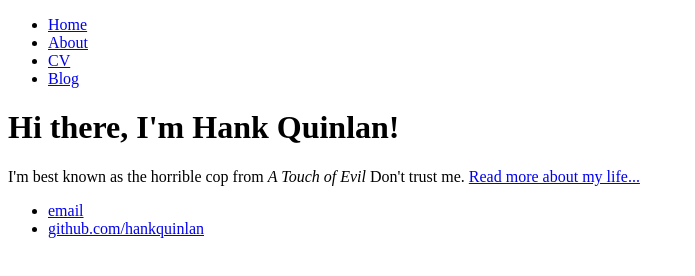
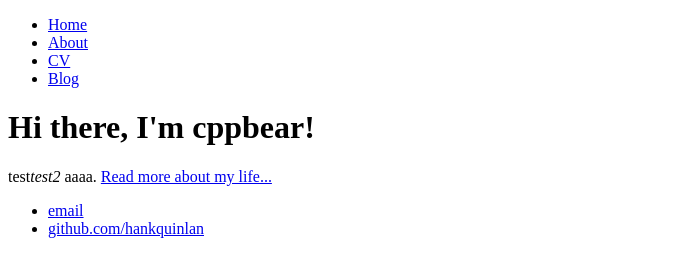
Before and after one commit to cppcbear/cppcbear.github.io, a plain HTML site: page index.html in a window 1280 px wide. Shown: the whole page, without its empty margins (0-695 px from the left). Drawn offline with Linux system fonts and the light colour scheme.

Commit message:
Update index.html

```diff
--- a/index.html
+++ b/index.html
@@ -1,7 +1,7 @@
 <!DOCTYPE html>
 <html>
 	<head>
-		<title>Hank Quinlan, Horrible Cop</title>
+		<title>cppbear's studio</title>
 	</head>
 	<body>
 		<nav>
@@ -14,8 +14,8 @@
 		</nav>
 		<div class="container">
     		<div class="blurb">
-        		<h1>Hi there, I'm Hank Quinlan!</h1>
-				<p>I'm best known as the horrible cop from <em>A Touch of Evil</em> Don't trust me. <a href="/about">Read more about my life...</a></p>
+        		<h1>Hi there, I'm cppbear!</h1>
+				<p>test<em>test2</em> aaaa. <a href="/about">Read more about my life...</a></p>
     		</div><!-- /.blurb -->
 		</div><!-- /.container -->
 		<footer>
```
